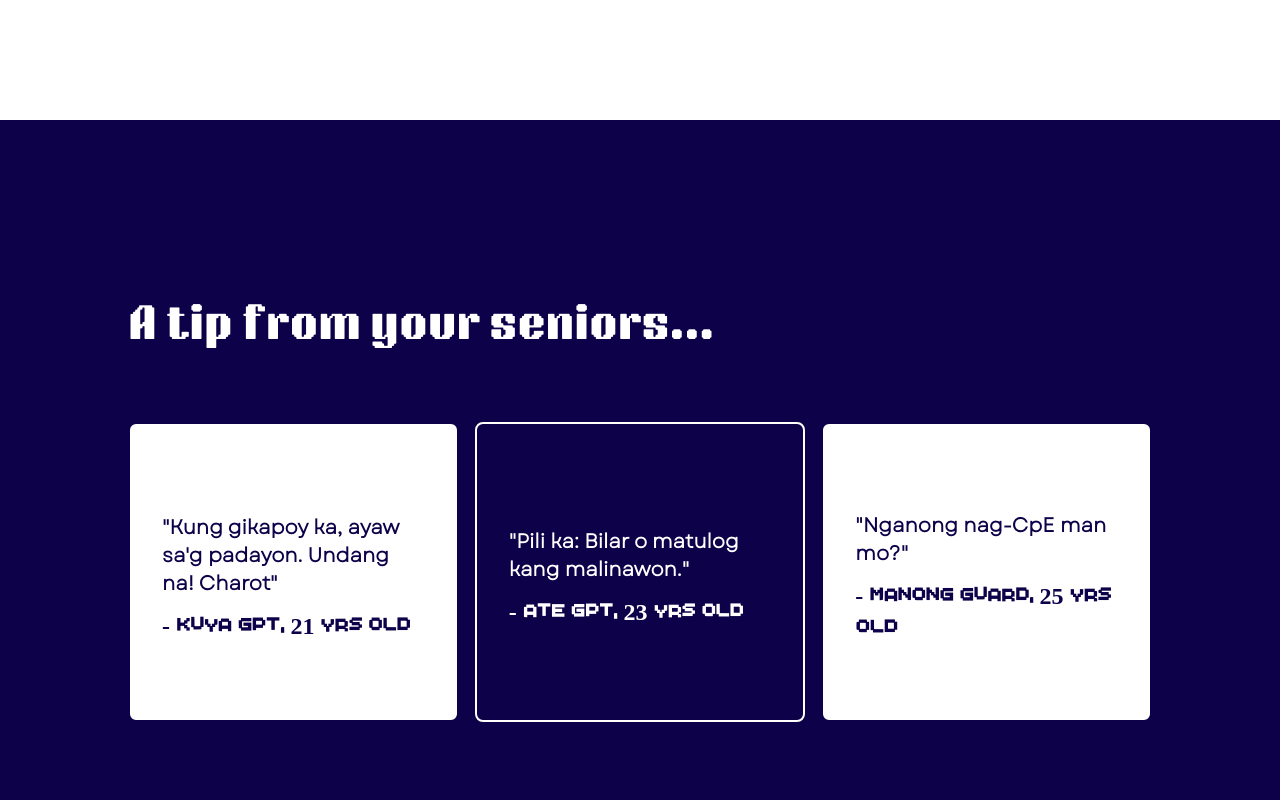
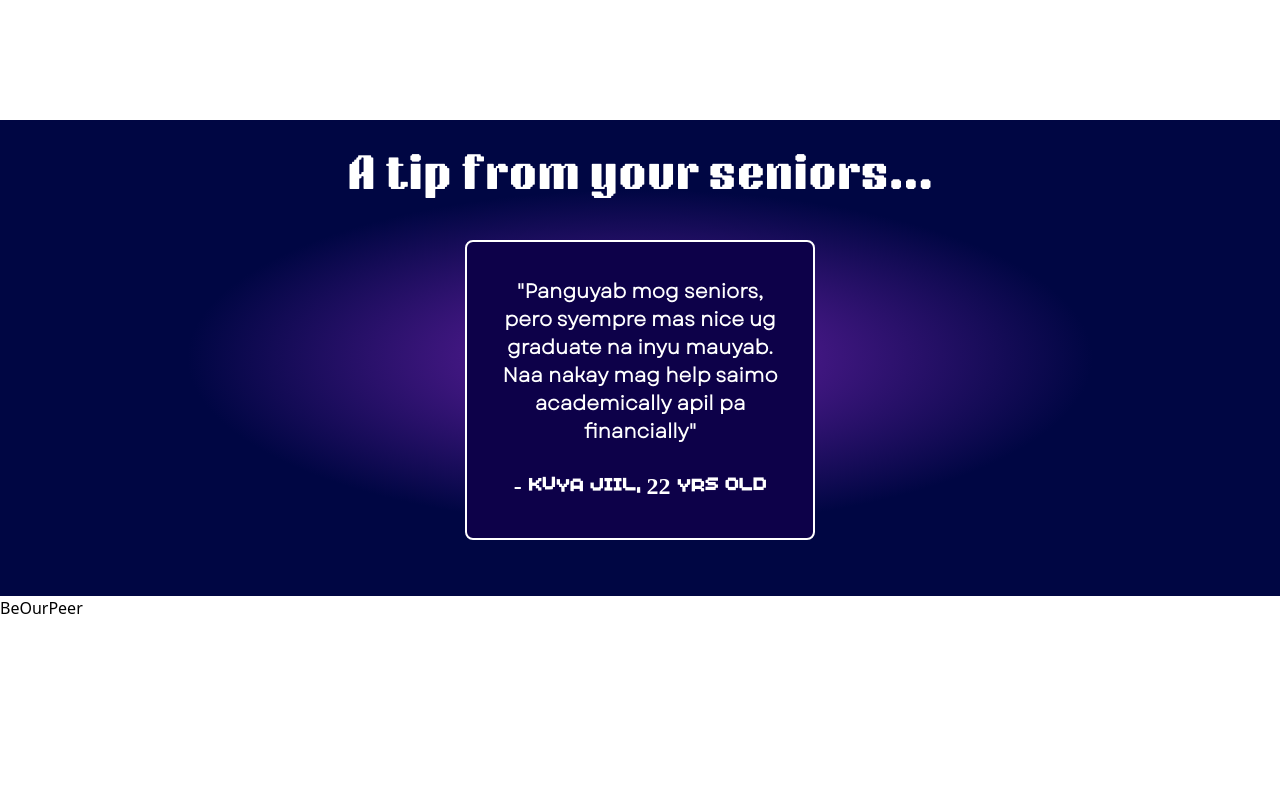
Before and after one commit to icpepseustp/wow-website-2023, a React (Vite) app: page / in a window 1280 px wide. Shown: the part 4100-4900 px from the top of the page. Built offline with nearby package versions, Linux system fonts and the light colour scheme.

Commit message:
refactor: added carousel for tips

```diff
--- a/index.html
+++ b/index.html
@@ -1,13 +1,17 @@
-<!doctype html>
+<!DOCTYPE html>
 <html lang="en">
 	<head>
 		<meta charset="UTF-8" />
-    <link rel="icon" type="image/svg+xml" href="https://res.cloudinary.com/dyi2sla5u/image/upload/v1693321576/assets/graphics/tpr9dpitxyml07oypyvi.png" />
+		<link
+			rel="icon"
+			type="image/svg+xml"
+			href="https://res.cloudinary.com/dyi2sla5u/image/upload/v1693321576/assets/graphics/tpr9dpitxyml07oypyvi.png"
+		/>
 		<meta name="viewport" content="width=device-width, initial-scale=1.0" />
 		<title>Week of Welcome | ICpEP.SE-USTP</title>
 	</head>
 	<body>
-    <div id="root"></div>
+		<div id="root" class="overflow-x-hidden"></div>
 		<script type="module" src="/src/main.jsx"></script>
 	</body>
 </html>
--- a/package.json
+++ b/package.json
@@ -11,7 +11,8 @@
 	},
 	"dependencies": {
 		"react": "^18.2.0",
-    "react-dom": "^18.2.0"
+		"react-dom": "^18.2.0",
+		"react-responsive-carousel": "^3.2.23"
 	},
 	"devDependencies": {
 		"@types/react": "^18.2.15",
--- a/src/components/TipCard.jsx
+++ b/src/components/TipCard.jsx
@@ -6,12 +6,12 @@ const TipCard = ({ dark, message, senior_name, senior_age }) => {
 		: 'bg-[#FFFFFF] text-dark border-2 border-dark';
 
 	return (
-		<div className={`w-full`}>
+		<div className={`flex justify-center`}>
 			<div
-				className={`flex items-center ${cardColor} rounded-lg my-4 px-4 lg:px-8 min-w-full min-h-[200px] lg:min-w-[300px] lg:min-h-[300px] max-h-[350px] max-w-[350px] `}
+				className={`flex ${cardColor} rounded-lg my-4 px-4 lg:px-8 w-[350px] min-h-[300px]  `}
 			>
-				<div className="flex flex-col ">
-					<p className="overflow-hidden font-garet my-3 font-semibold text-lg lg:text-xl">
+				<div className="flex flex-col gap-y-6 justify-center">
+					<p className="overflow-hidden font-garet font-semibold text-lg lg:text-xl">
 						"{message}"
 					</p>
 					<p className="font-arcade font-semibold lg:text-2xl">
--- /dev/null
+++ b/src/components/TipsSlider.jsx
@@ -0,0 +1,31 @@
+import React from 'react';
+import { Carousel } from 'react-responsive-carousel';
+import 'react-responsive-carousel/lib/styles/carousel.min.css';
+import TipCard from './TipCard';
+import { seniorTips } from '../utils/data/tips';
+
+const TipsSlider = () => {
+	return (
+		<Carousel
+			autoPlay
+			swipeable
+			infiniteLoop
+			interval={4000}
+			showIndicators={false}
+			transitionTime={1000}
+		>
+			{seniorTips.map((tip) => (
+				<div>
+					<TipCard
+						dark={seniorTips.indexOf(tip) % 2 == 0 ? false : true}
+						message={tip.message}
+						senior_name={tip.name}
+						senior_age={tip.age}
+					/>
+				</div>
+			))}
+		</Carousel>
+	);
+};
+
+export default TipsSlider;
--- a/src/pages/TipsFromSeniors.jsx
+++ b/src/pages/TipsFromSeniors.jsx
@@ -1,41 +1,26 @@
 import React from 'react';
 import Container from '../components/Container';
 import TipCard from '../components/TipCard';
+import TipsSlider from '../components/TipsSlider';
+import { gradientBg } from '../utils/gradientbg';
 
 const TipsFromSeniors = () => {
+	const _gradientBg = gradientBg();
 	return (
-		<Container>
-			<div className="flex justify-center items-center bg-dark w-full min-h-screen px-4 md:px-20 lg:px-32">
+		<div
+			className={`flex justify-center items-center ${_gradientBg} w-full px-4 md:px-20 lg:px-32`}
+		>
 			<div className="">
 				<div className="py-4 lg:py-8">
-						<h1 className="text-xl md:text-2xl lg:text-4xl font-bricksans text-white">
+					<h1 className="text-center text-xl md:text-2xl lg:text-4xl font-bricksans text-white">
 						A tip from your seniors...
 					</h1>
 				</div>
-
-					<div className="lg:flex justify-center py-4 lg:py-8 lg:gap-x-4">
-						<TipCard
-							dark={false}
-							message={"Kung gikapoy ka, ayaw sa'g padayon. Undang na! Charot"}
-							senior_name={'Kuya GPT'}
-							senior_age={'21'}
-						/>
-						<TipCard
-							dark={true}
-							message={'Pili ka: Bilar o matulog kang malinawon.'}
-							senior_name={'Ate GPT'}
-							senior_age={'23'}
-						/>
-						<TipCard
-							dark={false}
-							message={'Nganong nag-CpE man mo?'}
-							senior_name={'Manong Guard'}
-							senior_age={'25'}
-						/>
+				<div className="overflow-x-hidden">
+					<TipsSlider />
 				</div>
 			</div>
 		</div>
-		</Container>
 	);
 };
 
--- /dev/null
+++ b/src/utils/data/tips.js
@@ -0,0 +1,34 @@
+export const seniorTips = [
+	{
+		message: 'Kaguol ug wala ka gibati ug kaguol',
+		name: 'Ate Lallaine',
+		age: 21,
+	},
+	{
+		message:
+			'Panguyab mog seniors, pero syempre mas nice ug graduate na inyu mauyab. Naa nakay mag help saimo academically apil pa financially',
+		name: 'Kuya Jiil',
+		age: 22,
+	},
+	{
+		message: 'pancit canton is ur bestfriend.',
+		name: 'Kuya Kaiv',
+		age: 20,
+	},
+	{
+		message: 'Wag mong subukan. Masisira ang buhay mo.',
+		name: 'Kuya Kurt',
+		age: 21,
+	},
+	{
+		message: 'Dili pa too late mag shift bays, wag mo sirain ang buhay mo',
+		name: 'Kuya Jiil',
+		age: 22,
+	},
+	{
+		message:
+			'ayaw ka stress sa tres, ang importante gibuhat nimo imong best! YES ba tresblaizers???',
+		name: 'Ate Shang',
+		age: 22,
+	},
+];
--- a/src/utils/gradientbg.js
+++ b/src/utils/gradientbg.js
@@ -1 +1,2 @@
-export const gradientBg = () => 'bg-[#000643] bg-gradient-radial from-[#6821A6] via-[#000643] to-transparent';
+export const gradientBg = () =>
+	'bg-[#000643] bg-gradient-radial from-[#6821A6] via-[#000643] to-transparent';
```
Also changed, not shown: 1 other file (tests, documents, lock files or other folders). Lines whose indentation alone changed are shown as unchanged.
